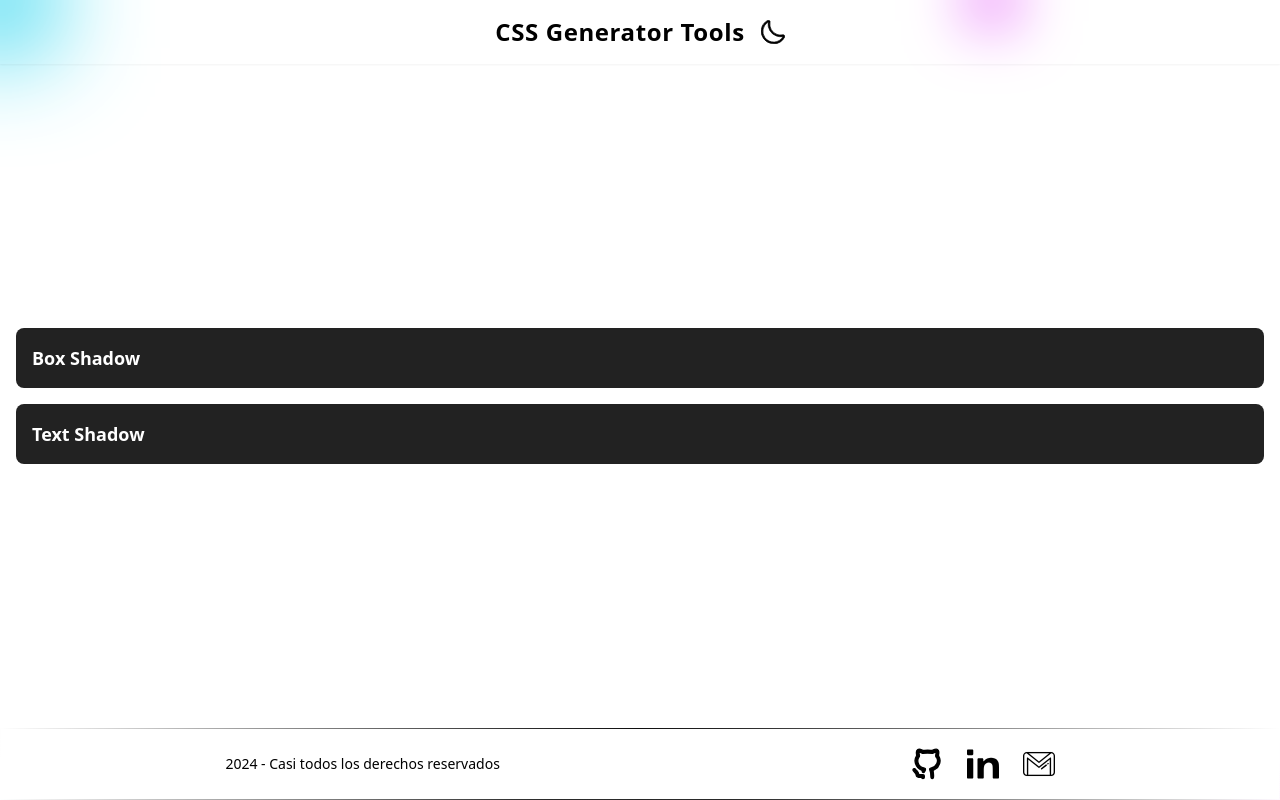
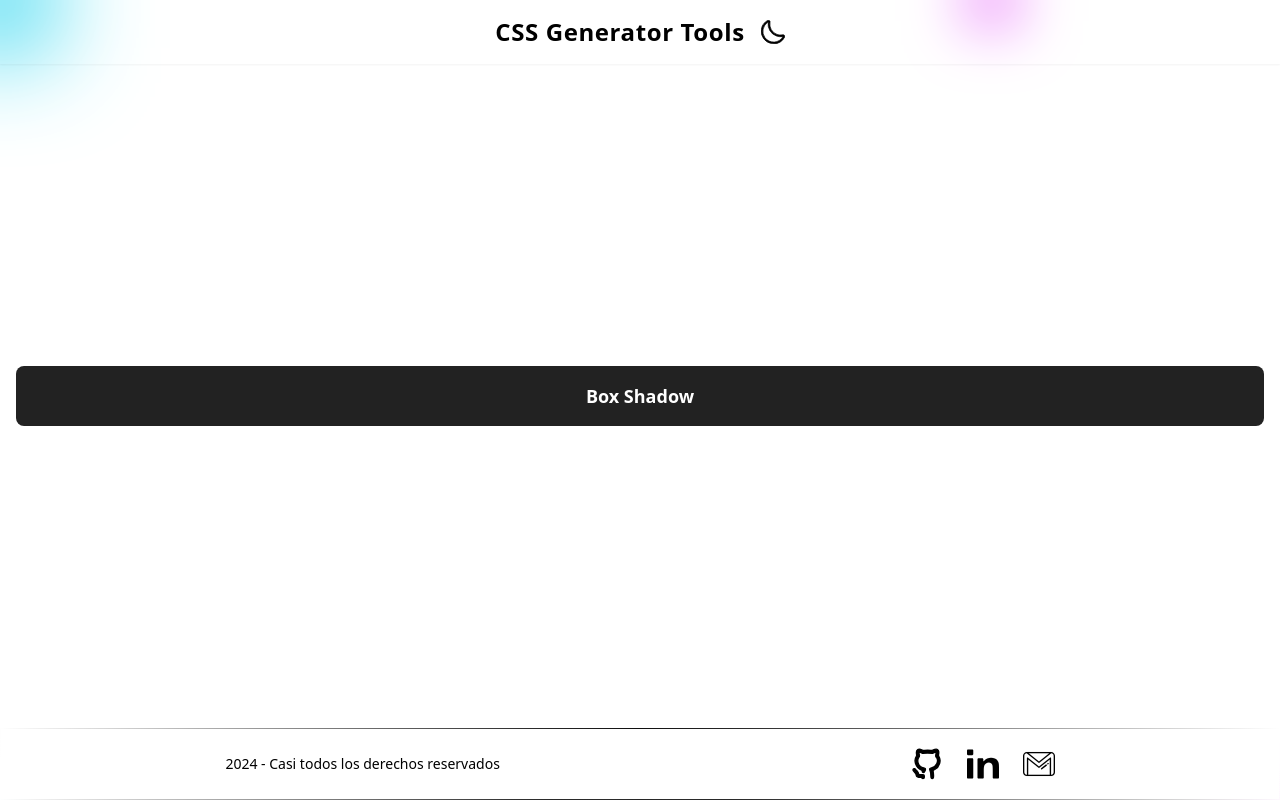
Before and after one commit to Facuiglesias/Shadow-generator, a React (Vite) app: page / in a window 1280 px wide. Built offline with nearby package versions, Linux system fonts and the light colour scheme.

Commit message:
[fix] correct use of react router in home, Link to box shadow

```diff
--- a/src/App.jsx
+++ b/src/App.jsx
@@ -1,5 +1,4 @@
 import ShadowBalls from "./Components/ShadowBalls.jsx";
-import Header from "./Components/Header.jsx";
 import Footer from "./Components/Footer.jsx";
 import ContainerShadowGenerator from "./pages/ContainerShadowGenerator.jsx";
 import Home from "./pages/Home.jsx";
--- a/src/pages/Home.jsx
+++ b/src/pages/Home.jsx
@@ -1,4 +1,5 @@
 /* IMPORTS */
+import { Link } from "react-router";
 import Header from "../Components/Header";
 
 function Home() {
@@ -7,15 +8,15 @@ function Home() {
       <Header>CSS Generator Tools</Header>
 
       <main className="flex flex-col p-4 gap-4 text-white text-lg font-bold">
-        <a
-          href="/container-shadow-generator"
-          className="bg-[#222] p-4 rounded-lg hover:bg-[#131313]"
+        <Link
+          className="bg-[#222] p-4 rounded-lg hover:bg-[#131313] text-center"
+          to="container-shadow-generator"
         >
           Box Shadow
-        </a>
-        <a className="bg-[#222] p-4 rounded-lg hover:bg-[#131313]">
+        </Link>
+        {/* <button className="bg-[#222] p-4 rounded-lg hover:bg-[#131313]">
           Text Shadow
-        </a>
+        </button> */}
       </main>
     </>
   );
```
